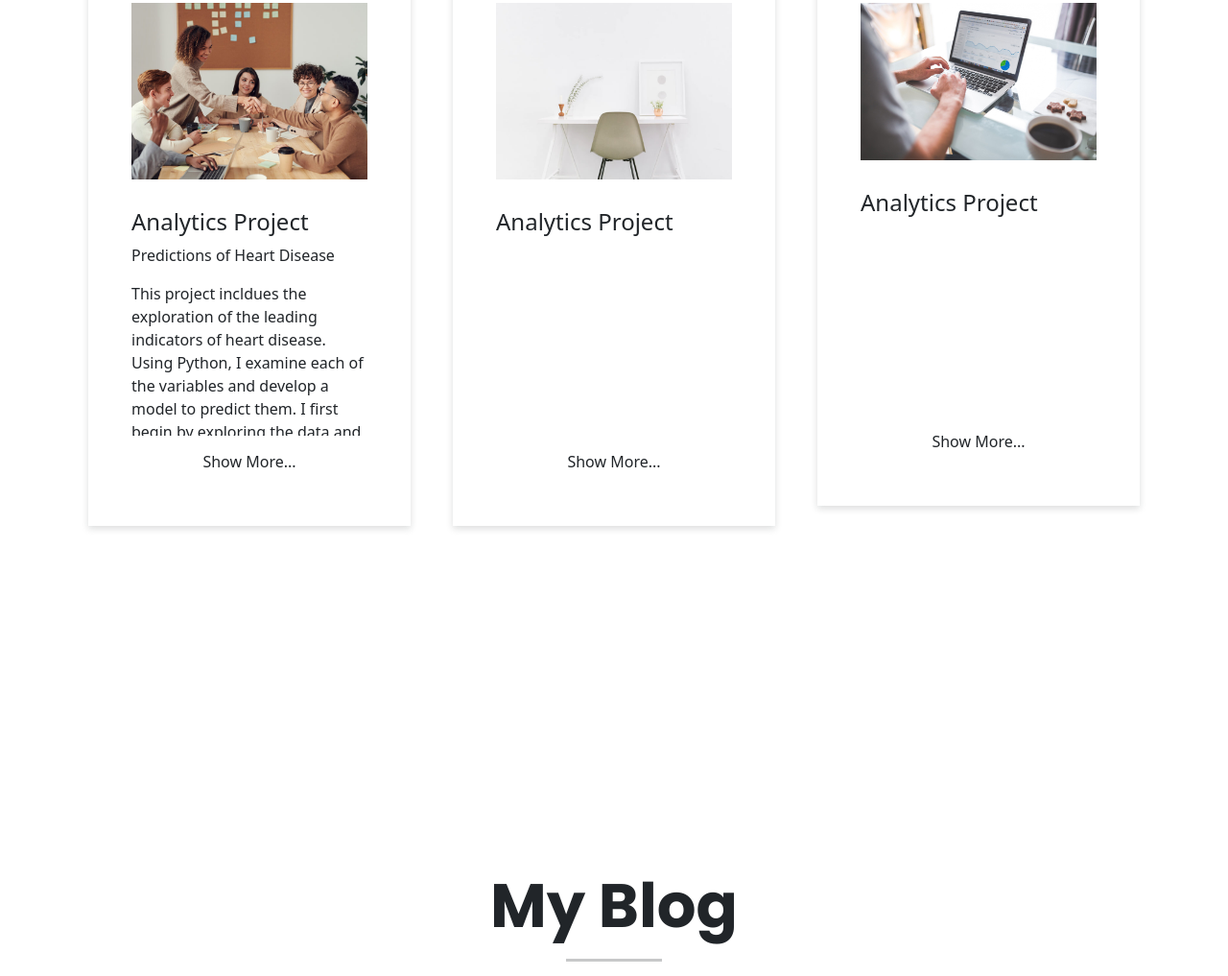
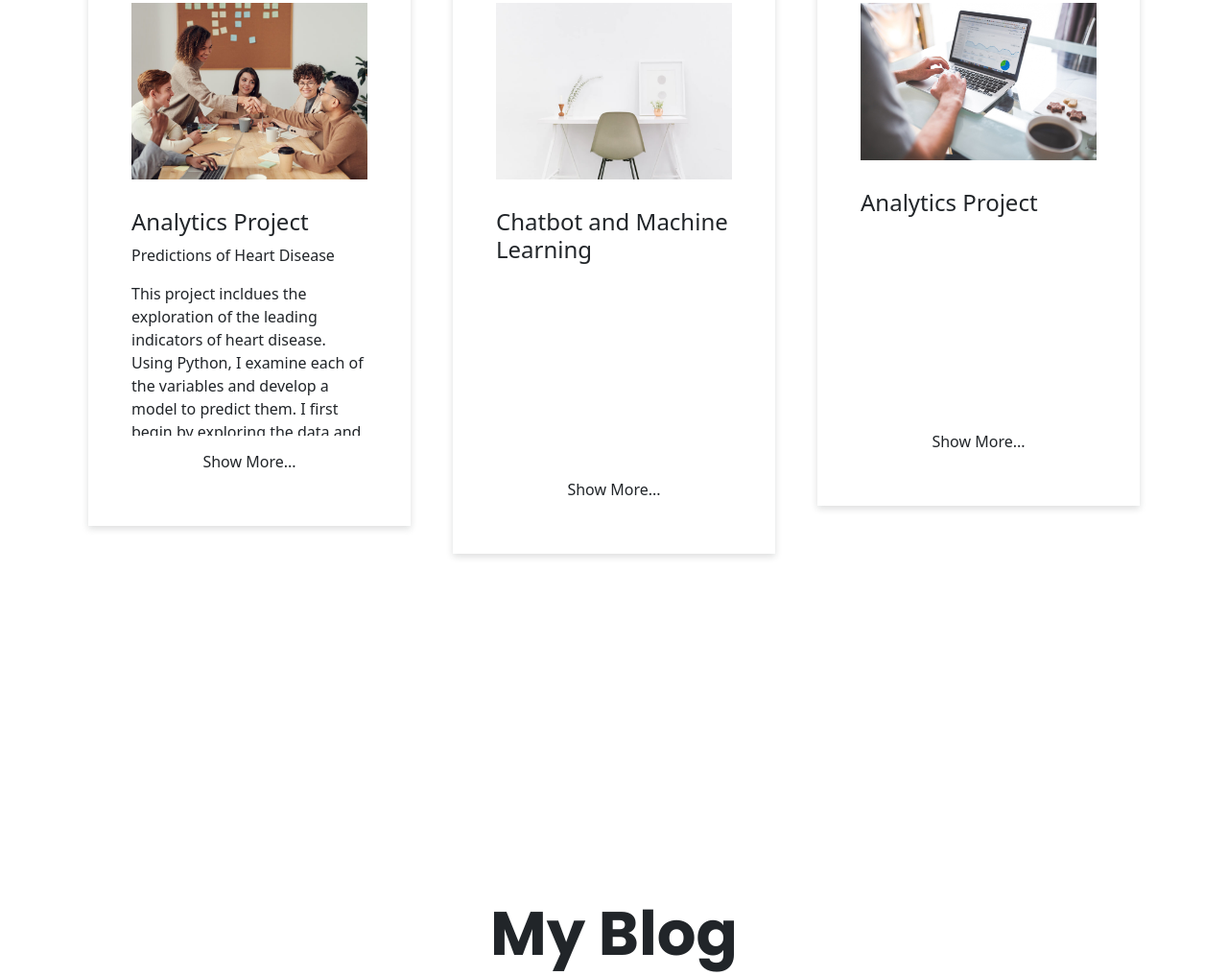
Before and after one commit to mdsouthworth1/mdsouthworth.github.io, a website: page index.html in a window 1280 px wide. Shown: the part 1820-2837 px from the top of the page at 96% size. Drawn offline with nearby package versions, Linux system fonts and the light colour scheme; files that its build step writes are made by us from their sources.

Commit message:
Update index.html

```diff
--- a/index.html
+++ b/index.html
@@ -234,7 +234,7 @@ Beta Gamma Sigma Honor Society <br>
       <div class="service-box">
         <img src="images/portfolio/portfolio-2.jpg" alt="portfolio 1 image" title="portfolio 2 picture" class="img-fluid">
           <!-- Service Title -->
-          <h4>Analytics Project</h4>
+          <h4>Chatbot and Machine Learning</h4>
           <!-- Replace Patch to Image Under -->
           <div class="expandMoreContent" id="showMoreContent1">
               <p></p>
```
